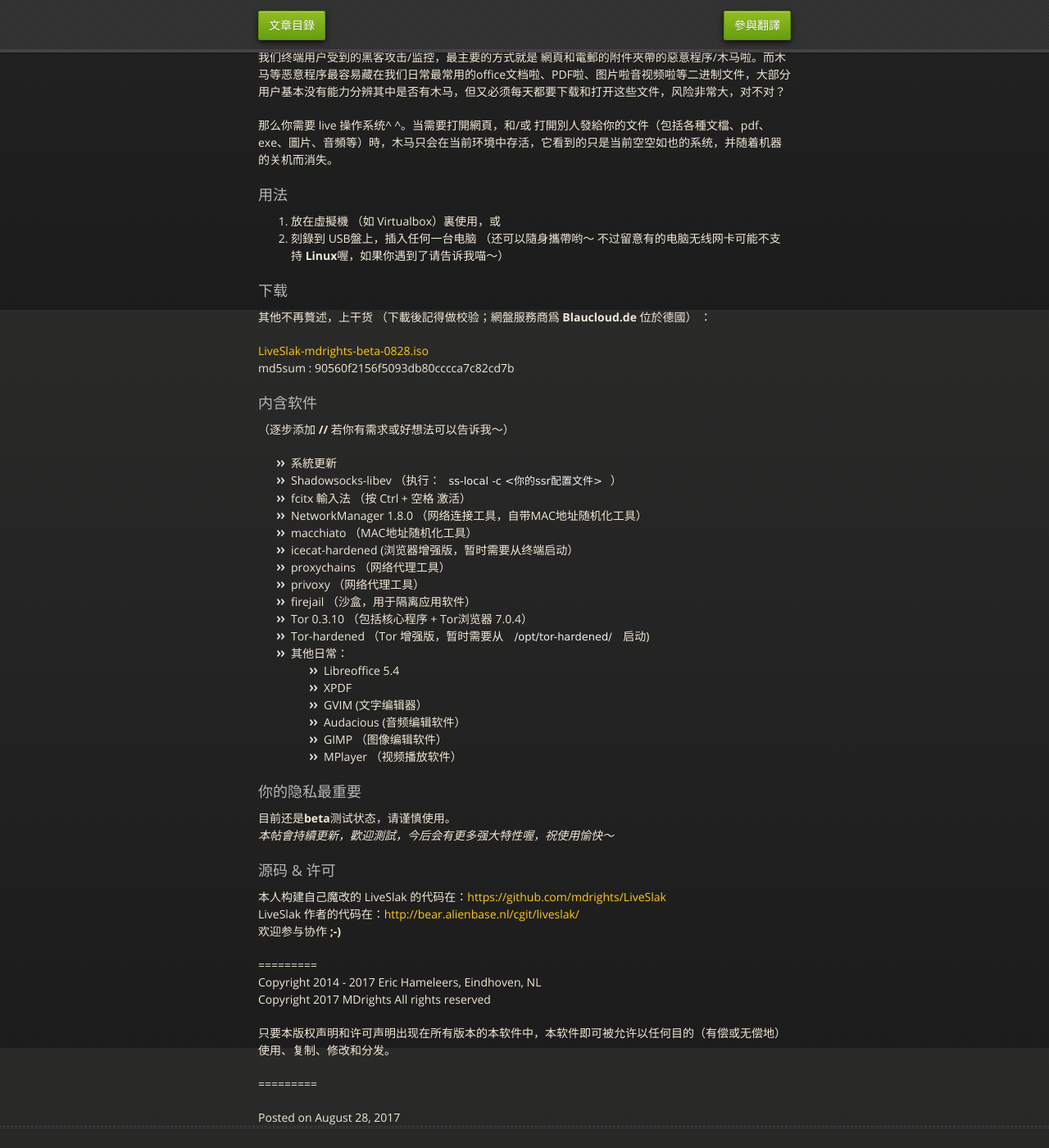
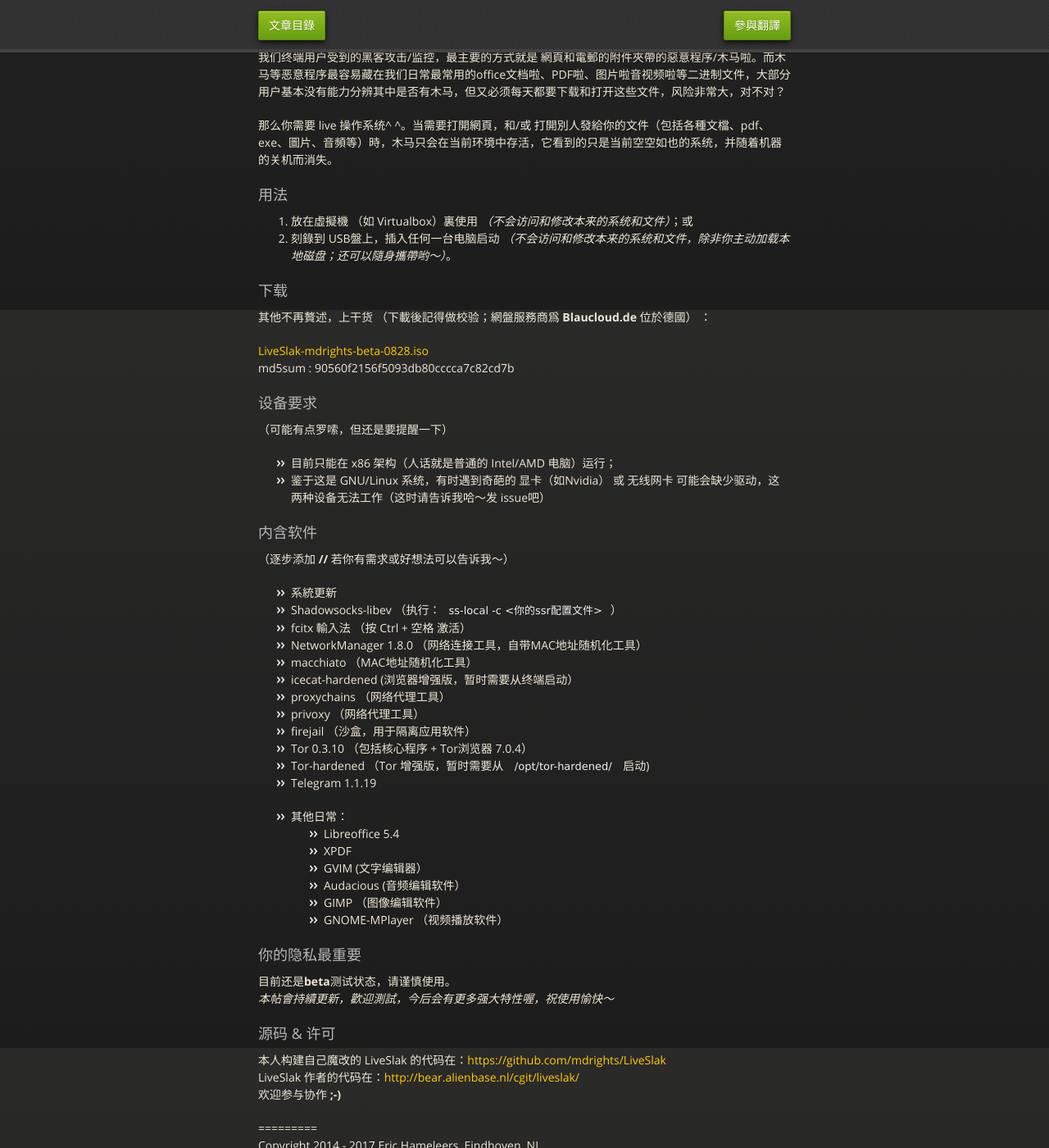
Before and after one commit to mdrights/os-observe, a Jekyll site: the page built from _posts/2017-12-31-Liveslak-intro.md, in a window 1280 px wide and 1400 px high, scrolled down 522 px. Shown: the whole window at 82% size. Built offline with Jekyll 4.4.1, drawn with Linux system fonts in a browser that asks for light colours.

Commit message:
update liveslak info

```diff
--- a/_posts/2017-12-31-Liveslak-intro.md
+++ b/_posts/2017-12-31-Liveslak-intro.md
@@ -29,8 +29,8 @@
 那么你需要 live 操作系统^ ^。当需要打開網頁，和/或 打開別人發給你的文件（包括各種文檔、pdf、exe、圖片、音頻等）時，木马只会在当前环境中存活，它看到的只是当前空空如也的系统，并随着机器的关机而消失。
 
 ### 用法
-1. 放在虛擬機 （如 Virtualbox）裏使用，或
-2. 刻錄到 USB盤上，插入任何一台电脑 __（还可以隨身攜帶哟～ 不过留意有的电脑无线网卡可能不支持 Linux喔，如果你遇到了请告诉我喵～）__
+1. 放在虛擬機 （如 Virtualbox）裏使用 _（不会访问和修改本来的系统和文件）_；或
+2. 刻錄到 USB盤上，插入任何一台电脑启动 _（不会访问和修改本来的系统和文件，除非你主动加载本地磁盘；还可以隨身攜帶哟～）_。
 
 ### 下载
 其他不再贅述，上干货 __（下載後記得做校验；網盤服務商爲 Blaucloud.de 位於德國）__ ：
@@ -38,6 +38,10 @@
 [LiveSlak-mdrights-beta-0828.iso](https://mdrights.blaucloud.de/index.php/s/1TBusYed5Qbu5ah)
 md5sum : 90560f2156f5093db80cccca7c82cd7b
 
+### 设备要求
+__（可能有点罗嗦，但还是要提醒一下）__
+- 目前只能在 x86 架构（人话就是普通的 Intel/AMD 电脑）运行；
+- 鉴于这是 GNU/Linux 系统，有时遇到奇葩的 显卡（如Nvidia） 或 无线网卡 可能会缺少驱动，这两种设备无法工作（这时请告诉我哈～发 issue吧）
 
 ### 内含软件
 __（逐步添加 // 若你有需求或好想法可以告诉我～）__
@@ -52,13 +56,15 @@
 - firejail （沙盒，用于隔离应用软件）
 - Tor 0.3.10 （包括核心程序 + Tor浏览器 7.0.4）
 - Tor-hardened （Tor 增强版，暂时需要从 `/opt/tor-hardened/` 启动)
+- Telegram 1.1.19
+
 - 其他日常：
     - Libreoffice 5.4
     - XPDF
     - GVIM (文字编辑器）
     - Audacious (音频编辑软件）
     - GIMP （图像编辑软件）
-    - MPlayer （视频播放软件）
+    - GNOME-MPlayer （视频播放软件）
 
 ### 你的隐私最重要
 **目前还是beta测试状态，请谨慎使用。**
--- a/index.html
+++ b/index.html
@@ -10,7 +10,7 @@
           <h1>網絡隱私的田野</h1>
           <p>—— 我能做的一點小事，就是在大數據和網絡實名制的時代，盡力地“反1984”“反棱鏡”。</p>
 
-  	  <p><b>在线隐私和安全的頻道</b>：#digitalrightscn:matrix.org ; </p>
+  	  <p><b>在线隐私頻道</b>：#digitalrightscn:matrix.org ; </p>
 	  <p> [IRC freenode] #DigitalRightsCN </p>
 
           <hr>
```
